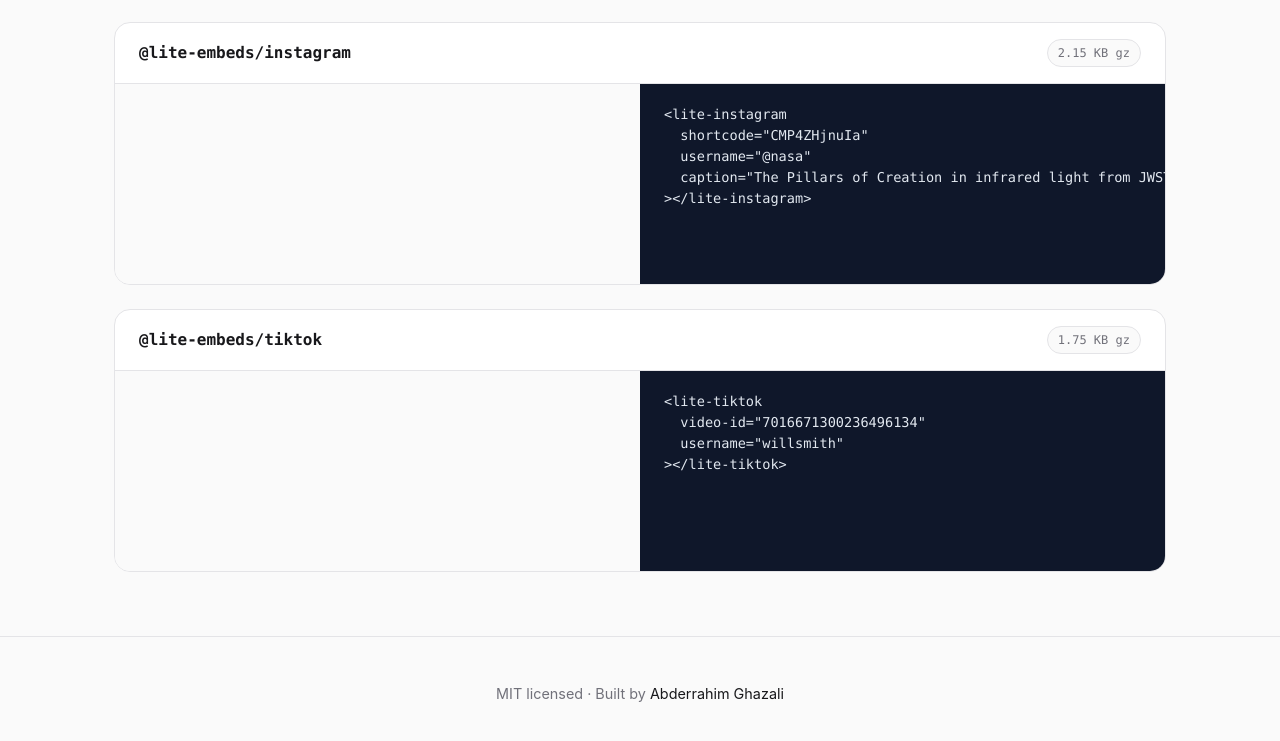
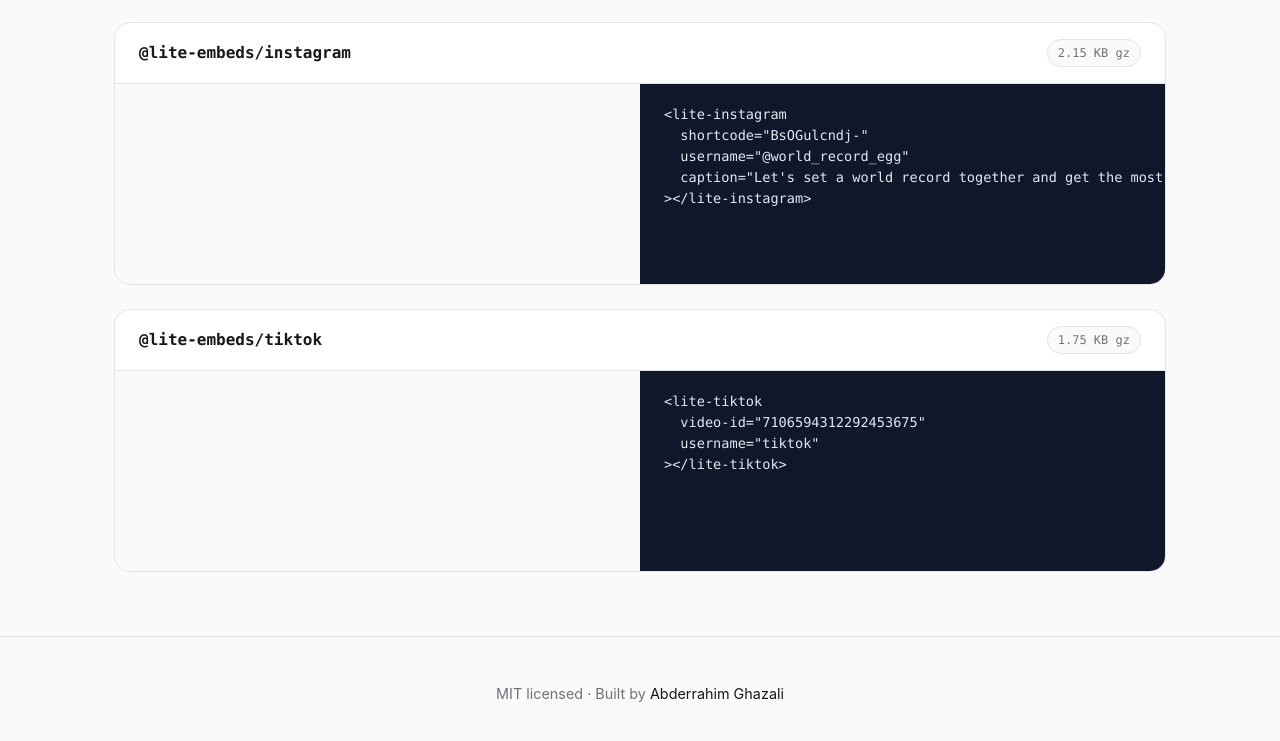
Before and after one commit to abderrahimghazali/lite-embeds-demo, a website built with Vite: page index.html in a window 1280 px wide. Shown: the part 1353-2094 px from the top of the page. Built offline with nearby package versions, Linux system fonts and the light colour scheme.

Commit message:
demo: use durable, verified-live IDs for Instagram and TikTok
The previous shortcode `Bsy5MO5ChWQ` and TikTok video `6862153058223197445`
no longer resolve to active embeds in all regions, so the cards rendered
empty / fallback "video unavailable" UI.

Switched to:
- Instagram: BsOGulcndj- — original "world record egg" post (60M+ likes,
  Jan 4 2019), the literal record-holding post.
- TikTok: 7106594312292453675 by @tiktok (official account).

Both verified live via oembed and visually confirmed rendering full
content (egg post with caption + likes count, Minecraft frog pond video
with full TikTok player UI) in the local demo.

```diff
--- a/index.html
+++ b/index.html
@@ -109,15 +109,15 @@
         <div class="card__body">
           <div class="card__demo">
             <lite-instagram
-              shortcode="CMP4ZHjnuIa"
-              username="@nasa"
-              caption="The Pillars of Creation in infrared light from JWST."
+              shortcode="BsOGulcndj-"
+              username="@world_record_egg"
+              caption="Let's set a world record together and get the most liked post on Instagram."
             ></lite-instagram>
           </div>
           <pre class="card__code"><code>&lt;lite-instagram
-  shortcode="CMP4ZHjnuIa"
-  username="@nasa"
-  caption="The Pillars of Creation in infrared light from JWST."
+  shortcode="BsOGulcndj-"
+  username="@world_record_egg"
+  caption="Let's set a world record together and get the most liked post on Instagram."
 &gt;&lt;/lite-instagram&gt;</code></pre>
         </div>
       </section>
@@ -130,13 +130,13 @@
         <div class="card__body">
           <div class="card__demo">
             <lite-tiktok
-              video-id="7016671300236496134"
-              username="willsmith"
+              video-id="7106594312292453675"
+              username="tiktok"
             ></lite-tiktok>
           </div>
           <pre class="card__code"><code>&lt;lite-tiktok
-  video-id="7016671300236496134"
-  username="willsmith"
+  video-id="7106594312292453675"
+  username="tiktok"
 &gt;&lt;/lite-tiktok&gt;</code></pre>
         </div>
       </section>
```
